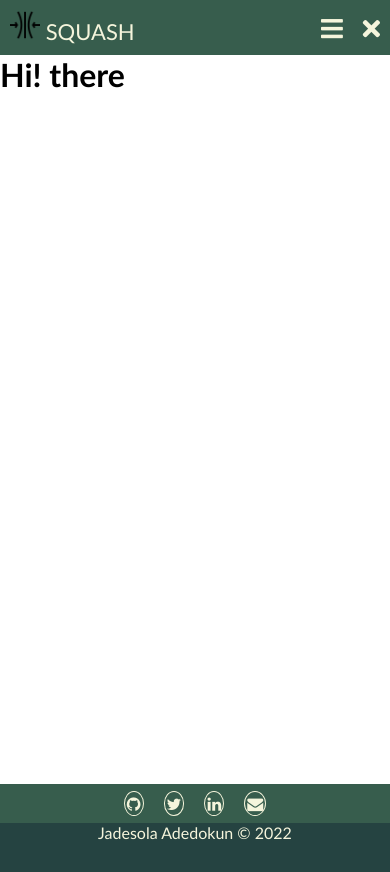
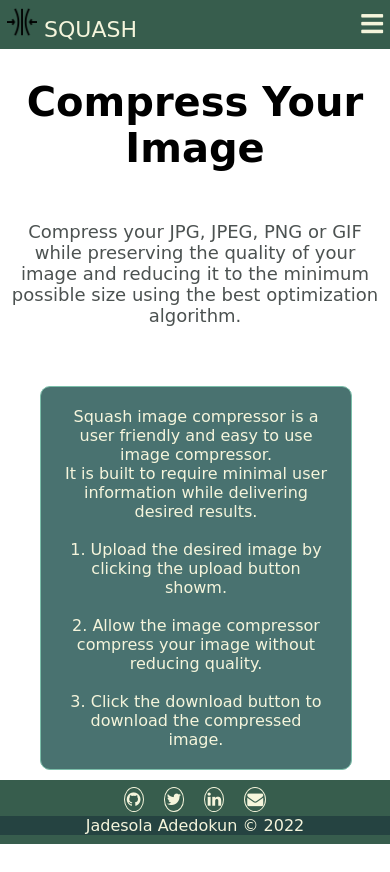
Before and after one commit to Jadesola-BG/Image-compressing-webApp, a Flask app: page / in a window 390 px wide. After the commit the page ends 844 px from the top, so only its background shows below. Run offline with Flask 2, Linux system fonts and the light colour scheme; some libraries are stand-ins or nearby versions.

Commit message:
landing page design and responsiveness

```diff
--- a/static/styles/style.css
+++ b/static/styles/style.css
@@ -5,7 +5,8 @@
     margin: 0;
 }
 body{
-    font-family:'Gill Sans', 'Gill Sans MT', Calibri, 'Trebuchet MS', sans-serif;
+    font-family:cursive;
+    position: relative;
 }
 .nav-title img{
     width:30px;
@@ -16,11 +17,10 @@ body{
     width: 100%;
     align-items: center;
     background-color: rgb(55, 93, 77);
-
 }
 .nav-menu li{
     list-style-type: none;
-    padding: 10px;
+    padding: 7px;
 }
 .nav-menu li a{
     text-decoration: none;
@@ -36,22 +36,54 @@ body{
 .toggle{
     display: none;
 }
+.nav-item{
+    margin-left: 20px;
+}
 .nav-item a:hover{
     color: rgb(171, 164, 155);
 }
 .main-name:hover{
     color: rgb(171, 164, 155);
 }
-
+.intro{
+    margin-top: 30px;
+    align-items: center;
+}
+.intro-title{
+    font-size: 40px;
+    text-align: center;
+}
+.intro p {
+    font-size: 18px;
+    color: rgb(76, 82, 81);
+    padding: 50px 5px 0;
+    text-align: center;
+}
+.side{
+    text-align: center;
+    padding:20px;
+    margin-top: 60px;
+    margin-left: 50px;
+    background-color:rgb(73, 114, 112) ;
+    border: 1px solid rgb(123, 191, 170);
+    border-radius: 10px;
+    list-style: inside;
+    width: 40%;
+    border: 1px solid red;
+}
+.side p{
+    color:beige;
+}
+.step-item{
+    color: beige;
+}
 .footer{
-    position: absolute;
+    background: rgb(55, 93, 77);
+    height: 64px;
+    width: 100%;
+    color: #fff;
+    position: fixed;
     bottom: 0;
-    left: 0;
-    right: 0;
-    background: rgb(55, 93, 77);
-    height: 60px;
-    width: 100vw;
-    color: #fff;
 }
 .socials{
     list-style: none;
@@ -76,9 +108,9 @@ body{
 
 .footer-bottom{
     background: rgb(37, 67, 65);
-    width: 100vw;
-    margin-top: 10px;
-    padding-bottom: 30px;
+    width: 100%;
+    bottom: 0;
+    margin-top: 7px;
     text-align: center;
 }
 .footer-bottom p{
@@ -104,6 +136,19 @@ body{
     }
     .show{
         display: block;
+    }
+    .side{
+        text-align: center;
+        padding:20px;
+        margin-top: 60px;
+        margin-left: 40px;
+        background-color:rgb(73, 114, 112) ;
+        border: 1px solid rgb(123, 191, 170);
+        border-radius: 10px;
+        width: 80%;
+    }
+    .footer{
+        margin-top: 50px;
     }
 }
 /* Basic styling
--- a/templates/base.html
+++ b/templates/base.html
@@ -23,9 +23,6 @@
             </li>
             <li class="toggle">
               <i class="fas fa-bars"></i>
-            </li>
-            <li class="toggleCancel">
-              <i class="fas fa-times"></i>
             </li>
             <li class="nav-item">
               <a href="#"> Home </a>
--- a/templates/home.html
+++ b/templates/home.html
@@ -1,5 +1,35 @@
 {% extends "base.html" %}
 
 {% block content %}
-<h1> Hi! there</h1>
+
+<div class="intro">
+    <h1 class="intro-title">
+        Compress Your Image
+    </h1>
+    <p>
+        Compress your JPG, JPEG, PNG or GIF while preserving the quality of your image and reducing
+        it to the minimum possible size using the best optimization algorithm.
+    </p>
+
+</div>
+
+<div class="side">
+    <p>
+        Squash image compressor is a user friendly and easy to use image compressor. <br/>
+        It is built to require minimal user information while delivering desired results.
+    </p>
+    <br/>
+    <ol>
+        <li class="step-item">
+            <span> Upload the desired image by clicking the upload button showm. </span>
+        </li> <br/>
+        <li class="step-item">
+            <span> Allow the image compressor compress your image without reducing quality. </span>
+        </li><br/>
+        <li class="step-item">
+            <span> Click the download button to download the compressed image.</span>
+        </li>
+    </ol>
+</div>
+
 {% endblock %}
```
